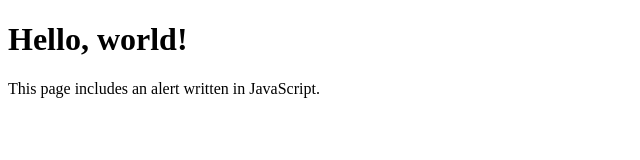
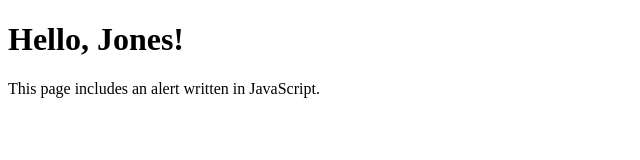
Before and after one commit to Cowusu8/JS_Tutorial, a plain HTML site: page index.html in a window 1280 px wide. Shown: the full height of the page, 0-640 px from the left. Drawn offline with Linux system fonts and the light colour scheme.

Commit message:
change to the name

```diff
--- a/index.html
+++ b/index.html
@@ -1,14 +1,15 @@
 <!DOCTYPE html>
 <html>
   <head>
-    <title>Learn Enough JavaScript</title>
+    <title>Learn Enough Jones</title>
     <meta charset="utf-8">
     <script>
-    alert("Hello, world!");
+    alert("Hello, Jones!");
+    console.log("This page contains a friendly greeting.");
   </script>
   </head>
   <body>
-    <h1>Hello, world!</h1>
+    <h1>Hello, Jones!</h1>
     <p>This page includes an alert written in JavaScript.</p>
   </body>
 </html>
```
